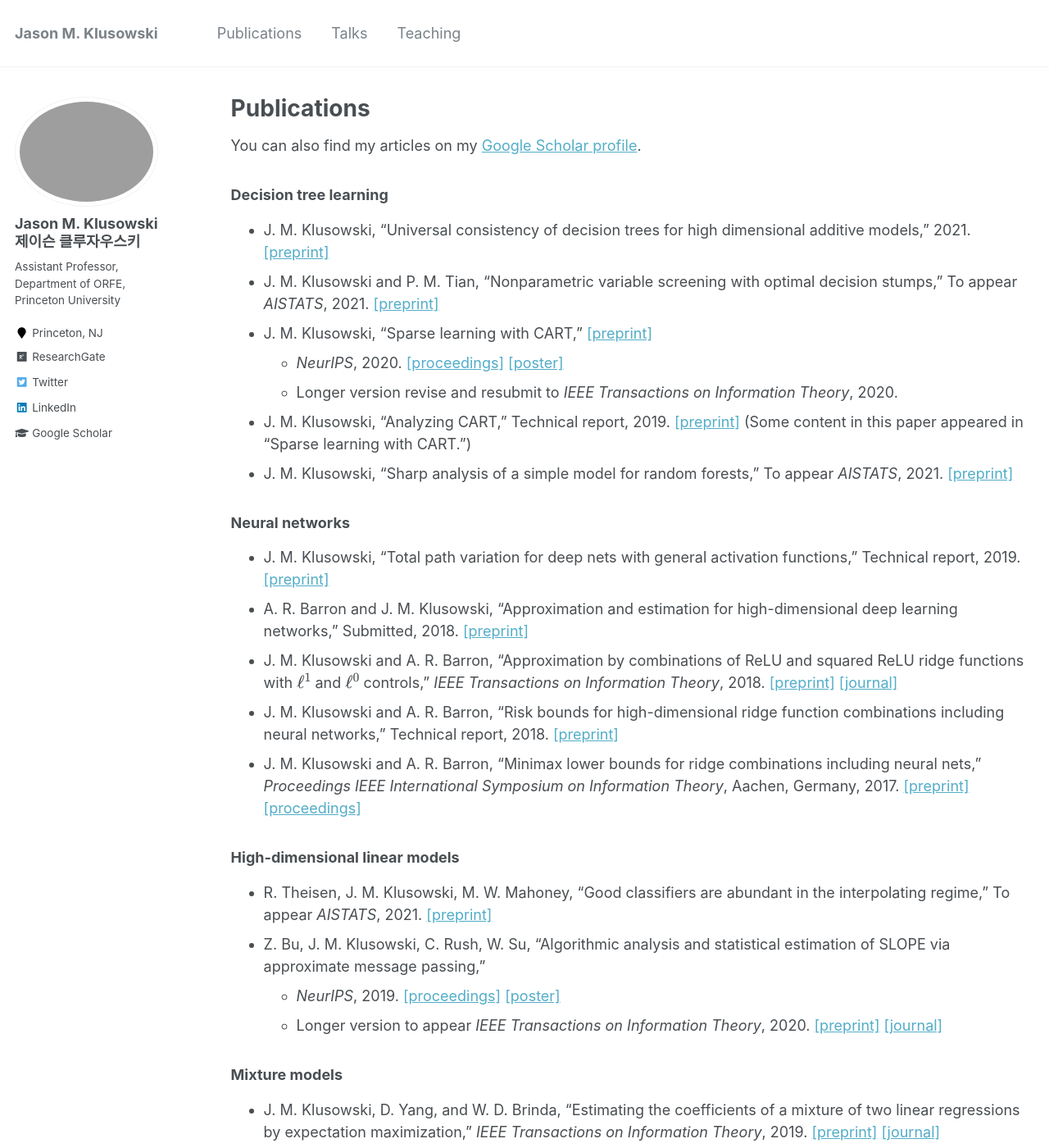
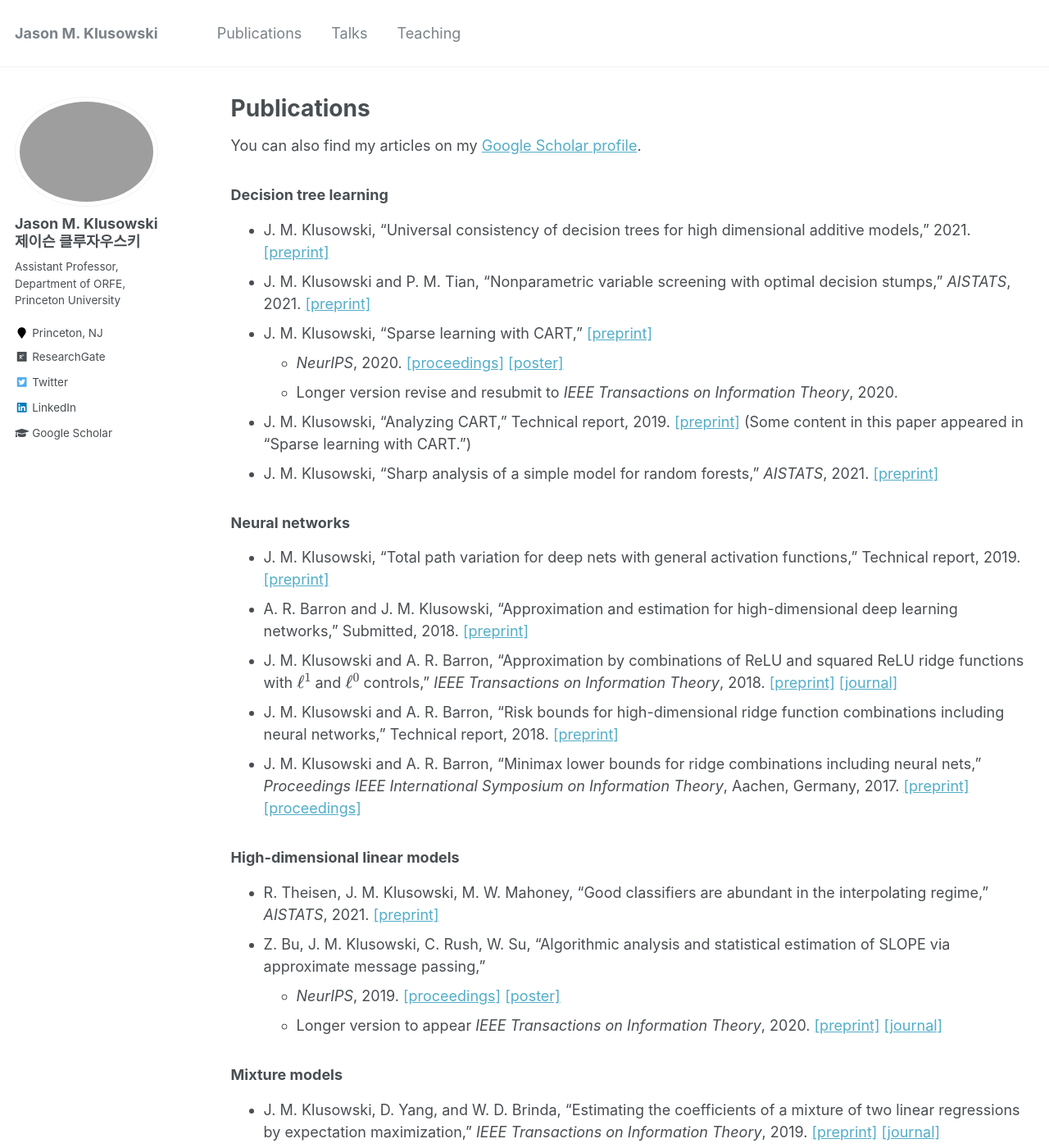
Before and after one commit to jasonklusowski/jasonklusowski.github.io, a Jekyll site: the page built from _pages/publications.md, in a window 1280 px wide and 1400 px high. Shown: the whole window at 82% size. Built offline with Jekyll 4.4.1, drawn with Linux system fonts in a browser that asks for light colours; formulas are drawn with MathJax 3; some of the changed text lies outside the part shown.

Commit message:
Update publications.md

```diff
--- a/_pages/publications.md
+++ b/_pages/publications.md
@@ -10,12 +10,12 @@ You can also find my articles on my [Google Scholar profile](https://scholar.goo
 ### Decision tree learning
 
 * J. M. Klusowski, "Universal consistency of decision trees for high dimensional additive models," 2021. [[preprint]](https://jasonklusowski.github.io/files/cart_adapt.pdf)
-* J. M. Klusowski and P. M. Tian, "Nonparametric variable screening with optimal decision stumps," To appear _AISTATS_, 2021. [[preprint]](https://arxiv.org/pdf/2011.02683.pdf)
+* J. M. Klusowski and P. M. Tian, "Nonparametric variable screening with optimal decision stumps," _AISTATS_, 2021. [[preprint]](https://arxiv.org/pdf/2011.02683.pdf)
 * J. M. Klusowski, "Sparse learning with CART," [[preprint]](https://arxiv.org/pdf/2006.04266.pdf)
   - _NeurIPS_, 2020. [[proceedings]](https://papers.nips.cc/paper/2020/file/85fc37b18c57097425b52fc7afbb6969-Paper.pdf) [[poster]](https://jasonklusowski.github.io/files/cart_poster.pdf)
   - Longer version revise and resubmit to _IEEE Transactions on Information Theory_, 2020.
 * J. M. Klusowski, "Analyzing CART," Technical report, 2019. [[preprint]](https://arxiv.org/pdf/1906.10086.pdf) (Some content in this paper appeared in "Sparse learning with CART.")
-* J. M. Klusowski, "Sharp analysis of a simple model for random forests," To appear _AISTATS_, 2021. [[preprint]](https://arxiv.org/pdf/1805.02587.pdf)
+* J. M. Klusowski, "Sharp analysis of a simple model for random forests," _AISTATS_, 2021. [[preprint]](https://arxiv.org/pdf/1805.02587.pdf)
 
 ### Neural networks
 
@@ -27,7 +27,7 @@ You can also find my articles on my [Google Scholar profile](https://scholar.goo
 
 ### High-dimensional linear models
 
-* R. Theisen, J. M. Klusowski, M. W. Mahoney, "Good classifiers are abundant in the interpolating regime," To appear _AISTATS_, 2021. [[preprint]](https://arxiv.org/pdf/2006.12625.pdf)
+* R. Theisen, J. M. Klusowski, M. W. Mahoney, "Good classifiers are abundant in the interpolating regime," _AISTATS_, 2021. [[preprint]](https://arxiv.org/pdf/2006.12625.pdf)
 * Z. Bu, J. M. Klusowski, C. Rush, W. Su, "Algorithmic analysis and statistical estimation of SLOPE via approximate message passing,"
   - _NeurIPS_, 2019. [[proceedings]](http://papers.neurips.cc/paper/9134-algorithmic-analysis-and-statistical-estimation-of-slope-via-approximate-message-passing) [[poster]](https://jasonklusowski.github.io/files/SLOPEAMP_poster.pdf)
   - Longer version to appear _IEEE Transactions on Information Theory_, 2020. [[preprint]](https://arxiv.org/pdf/1907.07502.pdf) [[journal]](https://ieeexplore.ieee.org/document/9204751)
@@ -44,7 +44,7 @@ You can also find my articles on my [Google Scholar profile](https://scholar.goo
 
 ### Shaped constrained estimation
 
-* V. E. Brunel, J. M. Klusowski, and D. Yang, "Estimation of convex supports from noisy measurements," to appear _Bernoulli_, 2020. [[preprint]](https://arxiv.org/pdf/1804.09879.pdf)
+* V. E. Brunel, J. M. Klusowski, and D. Yang, "Estimation of convex supports from noisy measurements," _Bernoulli_, 2021. [[preprint]](https://arxiv.org/pdf/1804.09879.pdf)
 
 ### Miscellaneous
 
```
